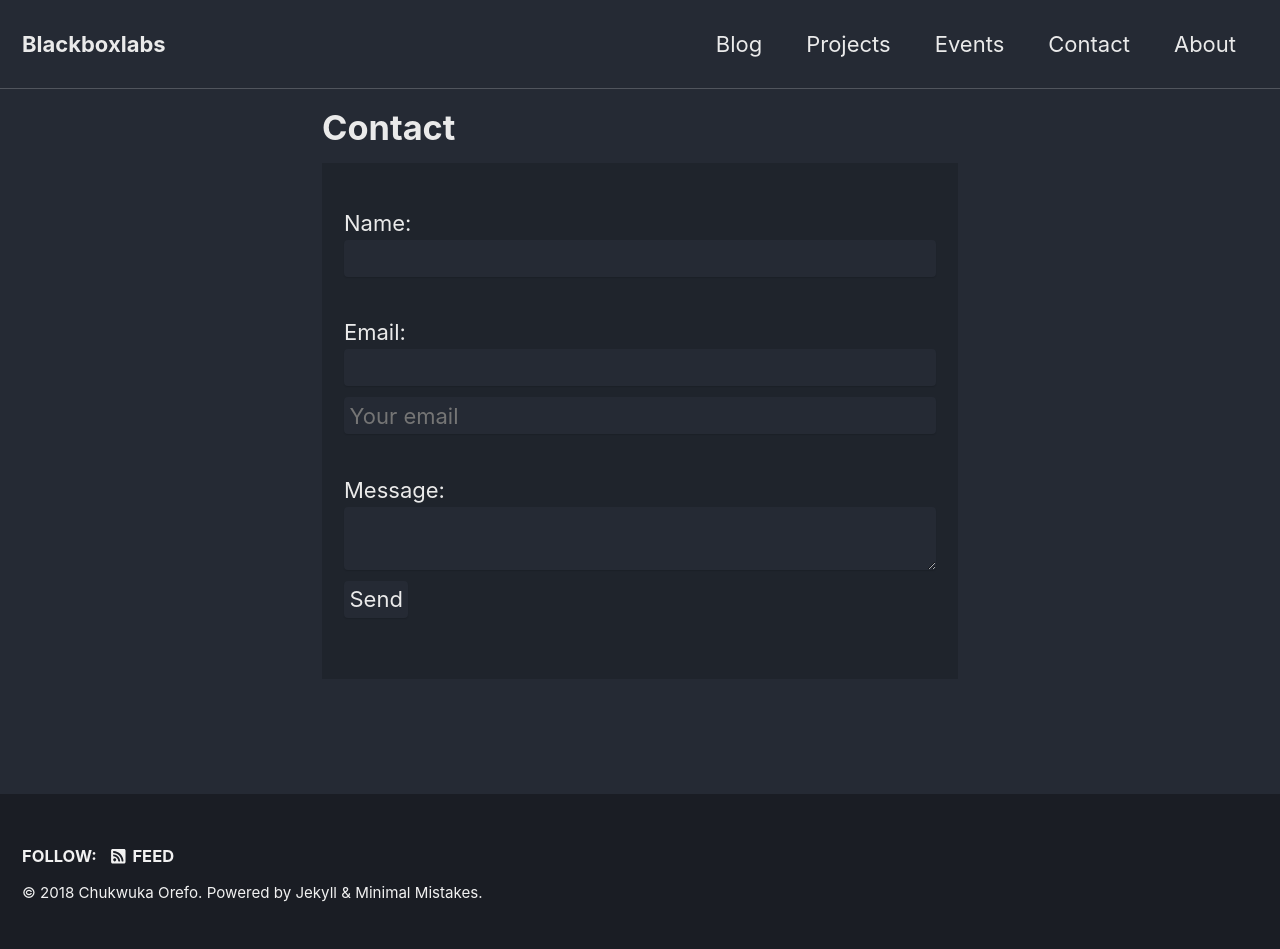
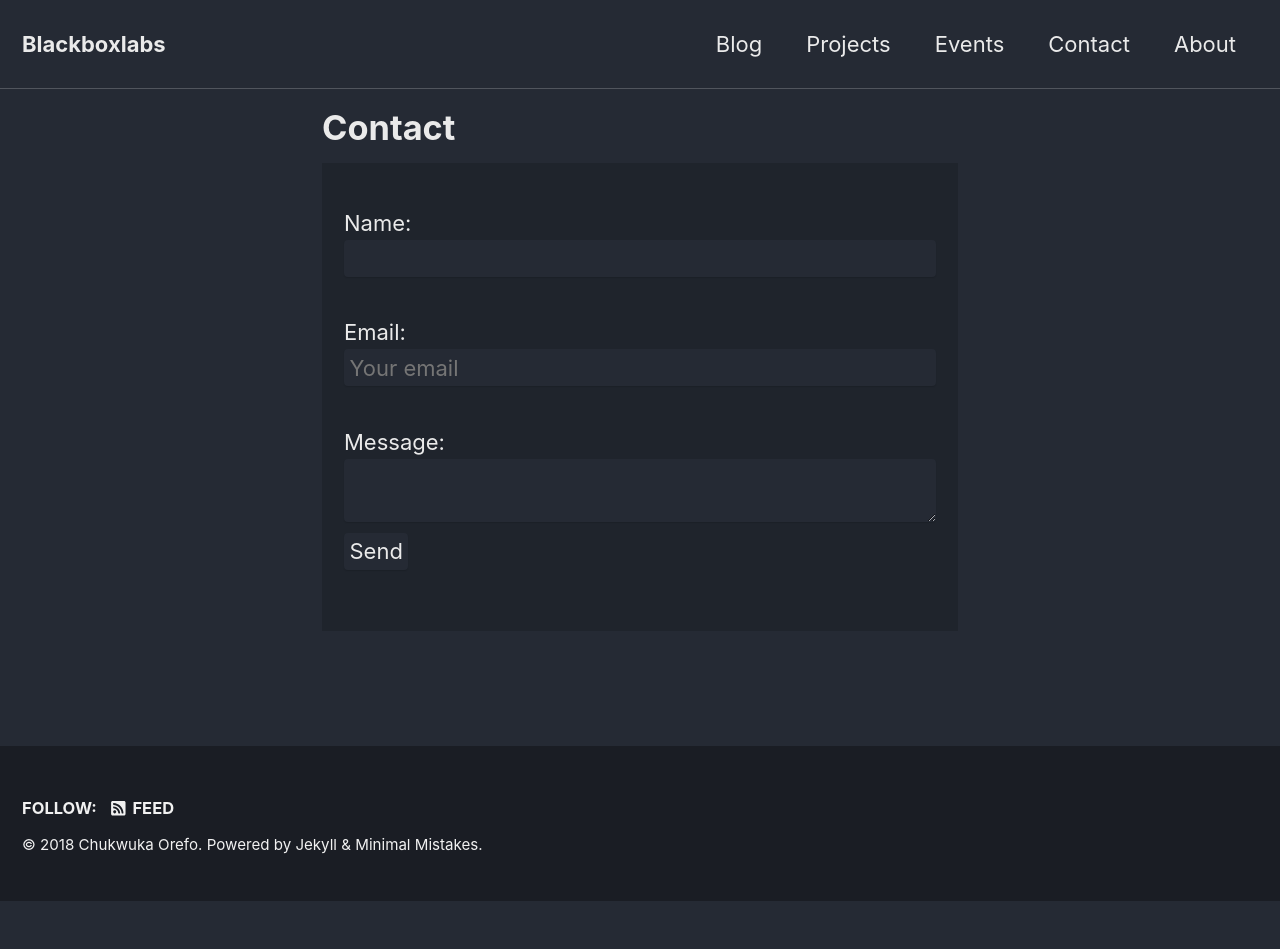
Before and after one commit to DataMonki/_DataMonki.github.io, a Jekyll site: the page built from _pages/contact.md, in a window 1280 px wide. Built offline with Jekyll 4.4.1, drawn with Linux system fonts in a browser that asks for light colours; nearby versions of some CDN libraries; after the commit the page ends 901 px from its top, so only the background shows below that.

Commit message:
image update

```diff
--- a/_config.yml
+++ b/_config.yml
@@ -23,7 +23,7 @@ description              : "A blog and Research site for things"
 url                      : # the base hostname & protocol for your site e.g. "https://mmistakes.github.io"
 baseurl                  : # the subpath of your site, e.g. "/blog"
 repository               : # GitHub username/repo-name e.g. "mmistakes/minimal-mistakes"
-teaser                   : # path of fallback teaser image, e.g. "/assets/images/500x300.png"
+teaser                   : /images/blackboxglow.jpg # path of fallback teaser image, e.g. "/assets/images/500x300.png"
 # breadcrumbs            : false # true, false (default)
 words_per_minute         :
 comments:
@@ -105,7 +105,7 @@ author:
   avatar           : "/images/chuxorefo.png" # path of avatar image, e.g. "/assets/images/bio-photo.jpg"
   bio              : "Research Consultant & Technical Advisor"
   location         : "London"
-  email            : "chux.orefo@gmail.com"
+  email            : ""
   logo             : "/images/blackboxglow.jpg" # path of site logo, e.g. "/assets/images/logo.png"
   links:
     - label: ""
--- a/_layouts/contact.html
+++ b/_layouts/contact.html
@@ -5,8 +5,7 @@ layout: archive
 <form action="https://formspree.io/chux,orefo@gmail.com"
       method="POST">
     <p>Name: <input type="text" name="name"><br/>
-    <p>Email: <input type="email" name="_replyto"><br/>
-    <input type="text" name="_replyto" placeholder="Your email"/><br>
+    <p>Email: <input type="text" name="_replyto" placeholder="Your email"/><br>
     <p>Message: <textarea name="message"></textarea><br/>
     <input type="hidden" name="_subject" value="New submission!" /><br/>
     <input type="submit" value="Send">
```
